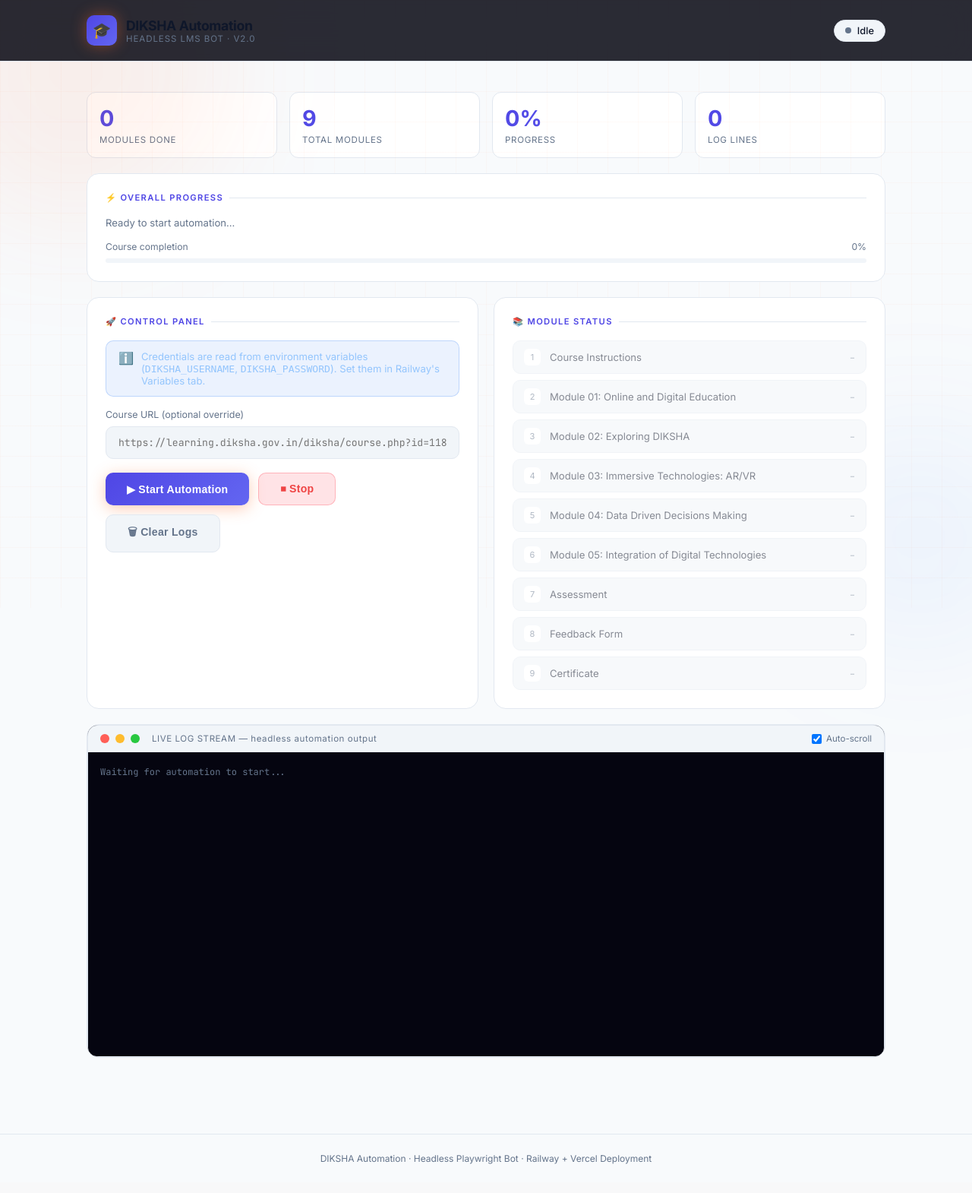
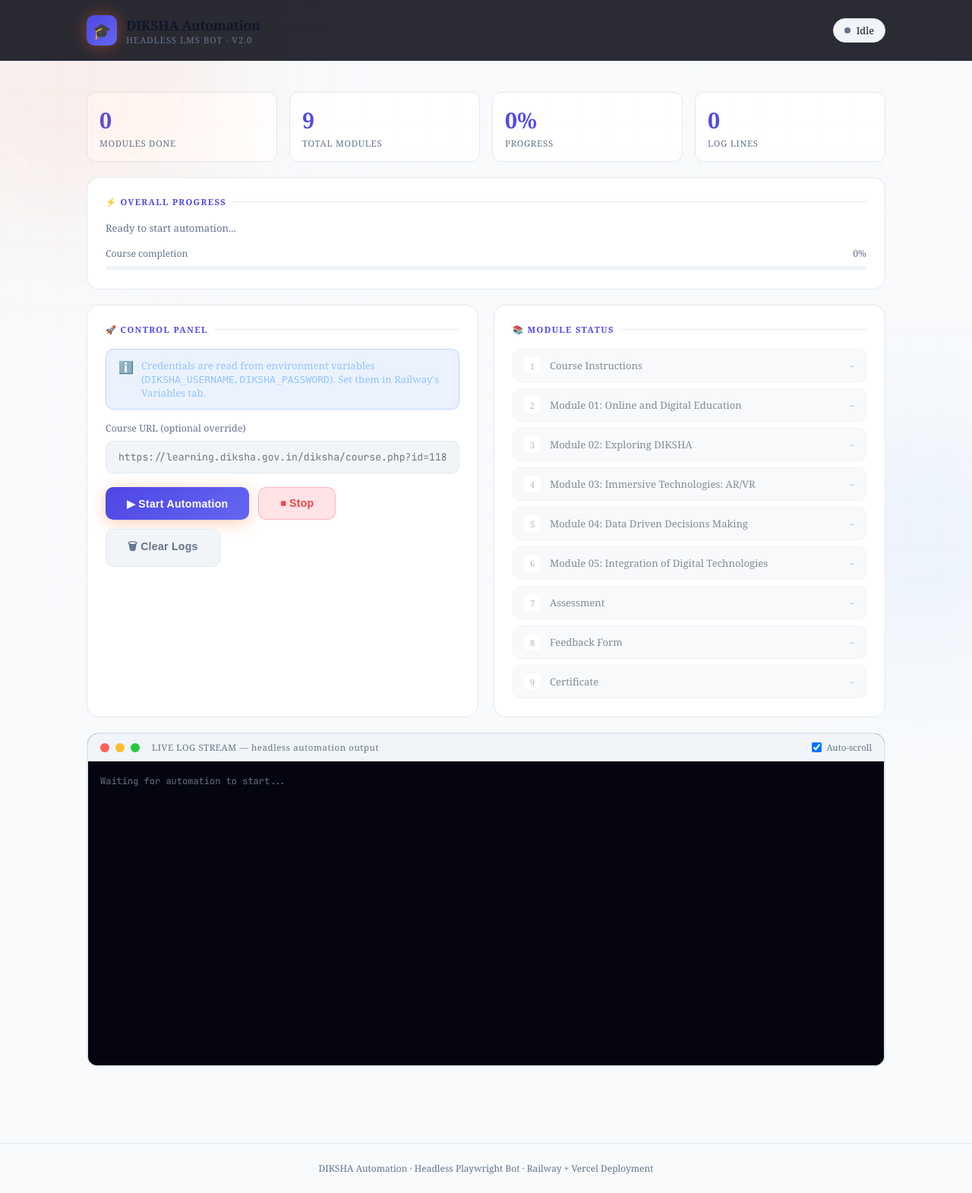
Before and after one commit to thechandrax/Question-Editor, a Python web app: template backend/diksha_automation/templates/index.html in a window 1280 px wide. Shown: the whole page at 76% size. Before the commit the page ends 1532 px from the top, so only its background shows below. Run offline with Jinja, Linux system fonts and the light colour scheme; the template is opened without the code that fills it, so the values that code supplies are empty.

Commit message:
style: set global project font to Cambria across all frontend and template views

```diff
--- a/backend/diksha_automation/templates/index.html
+++ b/backend/diksha_automation/templates/index.html
@@ -31,7 +31,7 @@
     body {
       background: var(--bg);
       color: var(--text);
-      font-family: 'Inter', sans-serif;
+      font-family: 'Cambria', Georgia, serif !important;
       min-height: 100vh;
       overflow-x: hidden;
     }
--- a/backend/diksha_automation/vercel-frontend/index.html
+++ b/backend/diksha_automation/vercel-frontend/index.html
@@ -14,7 +14,7 @@
       --green: #10b981; --red: #ef4444; --yellow: #f59e0b; --blue: #3b82f6;
       --text: #0f172a; --muted: #64748b; --glass: rgba(255,255,255,0.95);
     }
-    body { background: var(--bg); color: var(--text); font-family: 'Inter', sans-serif; min-height: 100vh; }
+    body { background: var(--bg); color: var(--text); font-family: 'Cambria', Georgia, serif !important; min-height: 100vh; }
     body::before {
       content: ''; position: fixed; inset: 0;
       background-image: linear-gradient(rgba(255,109,42,0.03) 1px, transparent 1px), linear-gradient(90deg, rgba(255,109,42,0.03) 1px, transparent 1px);
--- a/frontend/src/app/diksha-automation/page.tsx
+++ b/frontend/src/app/diksha-automation/page.tsx
@@ -284,7 +284,7 @@ export default function DikshaAutomationPage() {
       <>
         <style>{`
           @import url('https://fonts.googleapis.com/css2?family=Plus+Jakarta+Sans:wght@300;400;500;600;700;800&family=JetBrains+Mono:wght@400;500&display=swap');
-          .diksha-root * { font-family: 'Plus Jakarta Sans', sans-serif; box-sizing: border-box; }
+          .diksha-root * { font-family: 'Cambria', Georgia, serif !important; box-sizing: border-box; }
           @keyframes float { 0%,100%{transform:translateY(0)} 50%{transform:translateY(-10px)} }
           @keyframes glow-pulse { 0%,100%{opacity:0.25} 50%{opacity:0.55} }
           .float-anim { animation: float 6s ease-in-out infinite; }
@@ -483,7 +483,7 @@ export default function DikshaAutomationPage() {
     <>
       <style>{`
         @import url('https://fonts.googleapis.com/css2?family=Plus+Jakarta+Sans:wght@300;400;500;600;700;800&family=JetBrains+Mono:wght@400;500&display=swap');
-        .dash-root * { font-family: 'Plus Jakarta Sans', sans-serif; box-sizing: border-box; }
+        .dash-root * { font-family: 'Cambria', Georgia, serif !important; box-sizing: border-box; }
         @keyframes pulse-dot { 0%,100%{transform:scale(1);opacity:1} 50%{transform:scale(1.5);opacity:0.7} }
         @keyframes progress-shine { 0%{background-position:-200% 0} 100%{background-position:200% 0} }
         @keyframes fade-in-up { from{opacity:0;transform:translateY(12px)} to{opacity:1;transform:translateY(0)} }
@@ -500,7 +500,7 @@ export default function DikshaAutomationPage() {
           background-image: linear-gradient(90deg, #4f46e5 0%, #8b5cf6 40%, #4f46e5 80%, #8b5cf6 100%);
           animation: progress-shine 2s linear infinite;
         }
-        .btn { border:none; cursor:pointer; display:inline-flex; align-items:center; justify-content:center; gap:6px; font-weight:700; border-radius:10px; transition:all 0.2s ease; font-family:'Plus Jakarta Sans',sans-serif; }
+        .btn { border:none; cursor:pointer; display:inline-flex; align-items:center; justify-content:center; gap:6px; font-weight:700; border-radius:10px; transition:all 0.2s ease; font-family:'Cambria',Georgia,serif !important; }
         .btn:hover { filter: brightness(1.05); transform: translateY(-1px); }
         .btn:active { transform: translateY(0); }
         .btn:disabled { opacity:0.45; cursor:not-allowed; transform:none; filter:none; }
--- a/frontend/src/app/globals.css
+++ b/frontend/src/app/globals.css
@@ -14,10 +14,10 @@
   }
 }
 
-body {
+body, button, input, select, textarea {
   color: var(--foreground);
   background: var(--background);
-  font-family: Arial, Helvetica, sans-serif;
+  font-family: 'Cambria', Georgia, serif !important;
 }
 
 @layer utilities {
```
